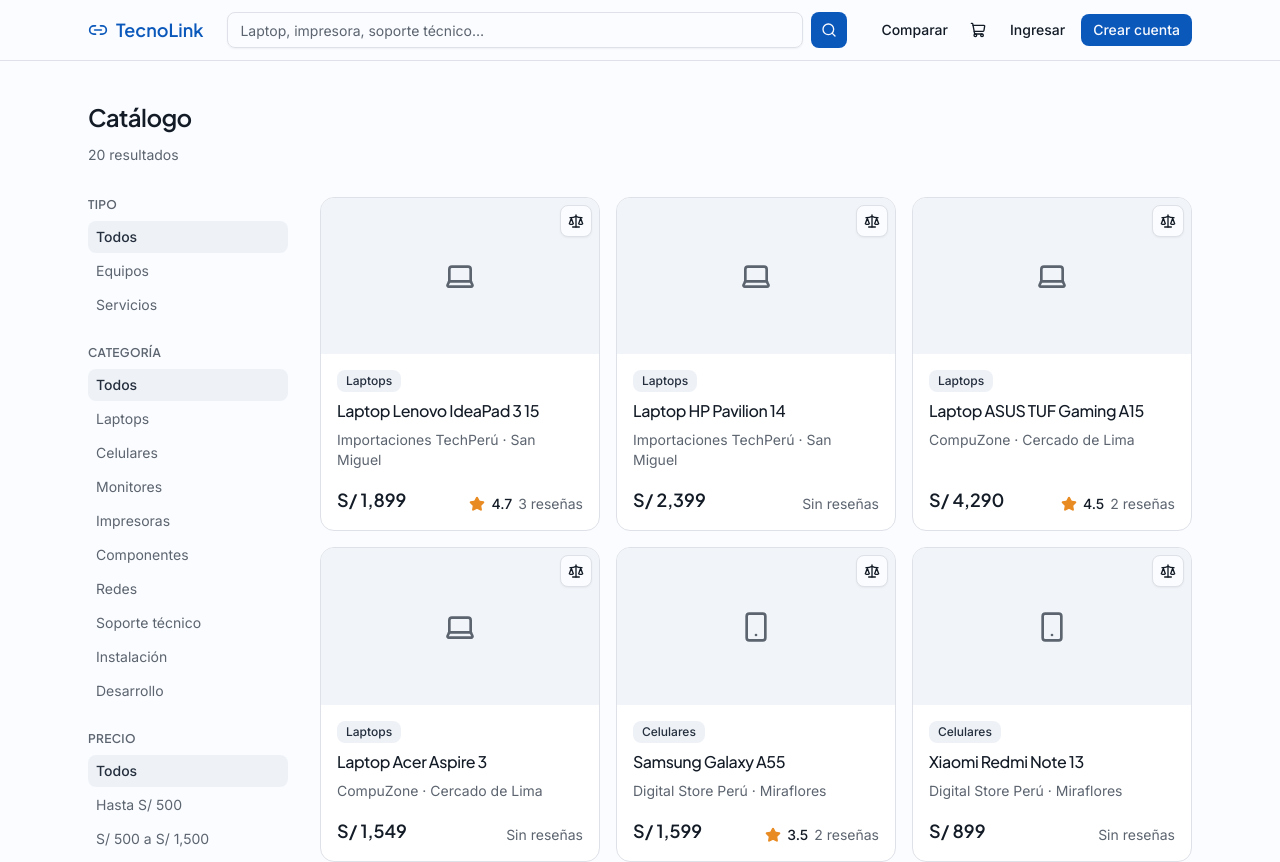
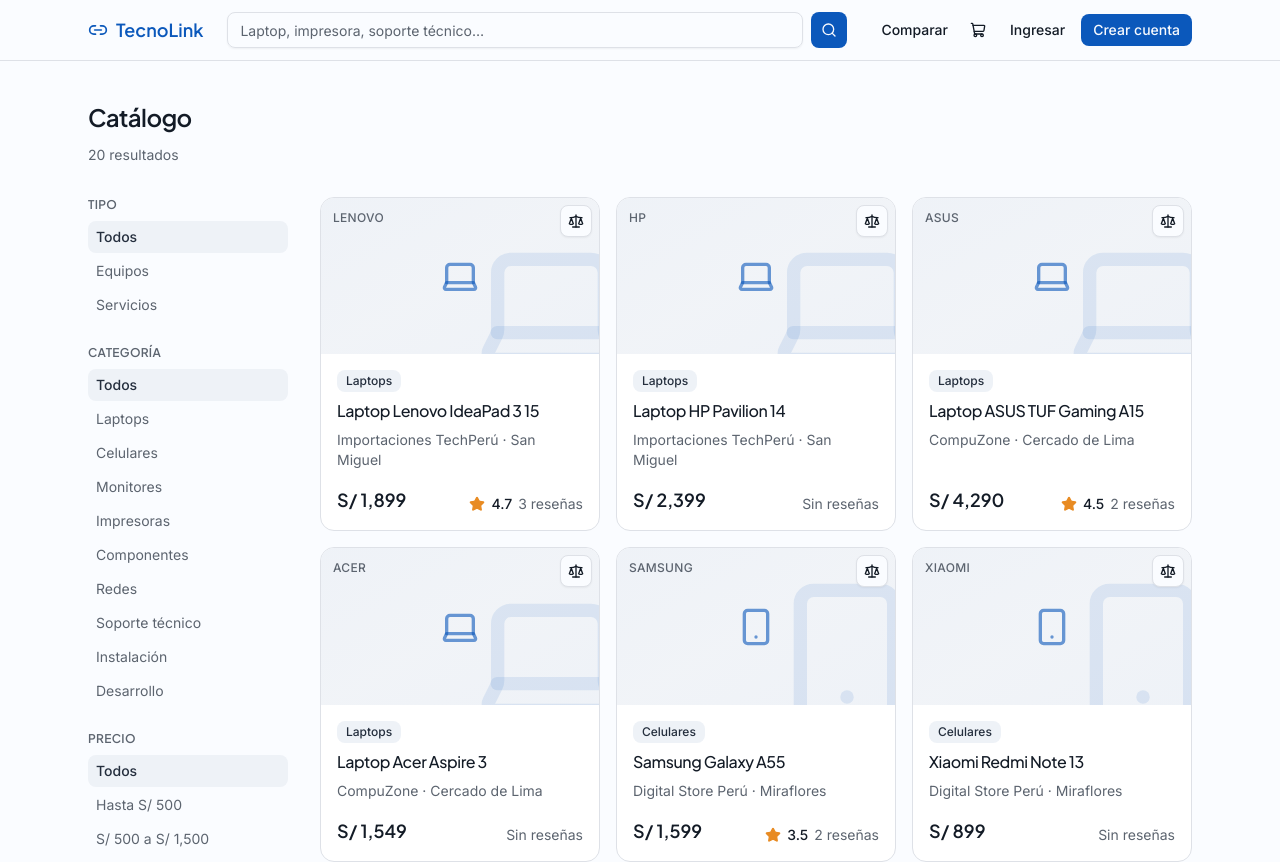
Before and after one commit to esteban-abanto-2709/TecnoLink, a Next.js app in the folder apps/web/: page /search in a window 1280 px wide. Shown: the top 862 px of the page. Built offline with nearby package versions, Linux system fonts and the light colour scheme.

Commit message:
fix(catalog): stop cards stretching and enrich item placeholders

```diff
--- a/apps/web/src/app/products/[id]/page.tsx
+++ b/apps/web/src/app/products/[id]/page.tsx
@@ -4,8 +4,8 @@
 
 import { AddToCartButton } from "@/components/add-to-cart-button";
 import { ButtonLink } from "@/components/button-link";
-import { CategoryIcon } from "@/components/category-icon";
 import { CompareToggle } from "@/components/compare-toggle";
+import { ItemThumb } from "@/components/item-thumb";
 import { Rating } from "@/components/rating";
 import { ReviewList } from "@/components/review-list";
 import { SupplierCard } from "@/components/supplier-card";
@@ -49,12 +49,12 @@
       <div className="mt-6 grid gap-10 lg:grid-cols-[1fr_320px]">
         <div className="space-y-10">
           <div className="grid gap-8 sm:grid-cols-2">
-            <div className="grid aspect-square place-items-center rounded-xl border border-border bg-muted">
-              <CategoryIcon
-                categoryId={product.categoryId}
-                className="size-16 text-muted-foreground"
-              />
-            </div>
+            <ItemThumb
+              categoryId={product.categoryId}
+              label={product.brand}
+              className="aspect-square rounded-xl border border-border"
+              iconClassName="size-16"
+            />
 
             <div className="space-y-4">
               {category ? (
--- a/apps/web/src/app/search/page.tsx
+++ b/apps/web/src/app/search/page.tsx
@@ -158,7 +158,7 @@
         </aside>
 
         {results.length > 0 ? (
-          <div className="grid gap-4 sm:grid-cols-2 xl:grid-cols-3">
+          <div className="grid content-start gap-4 sm:grid-cols-2 xl:grid-cols-3">
             {results.map((item) => (
               <ItemCard key={item.id} item={item} />
             ))}
--- a/apps/web/src/app/services/[id]/page.tsx
+++ b/apps/web/src/app/services/[id]/page.tsx
@@ -4,7 +4,7 @@
 
 import { AddToCartButton } from "@/components/add-to-cart-button";
 import { ButtonLink } from "@/components/button-link";
-import { CategoryIcon } from "@/components/category-icon";
+import { ItemThumb } from "@/components/item-thumb";
 import { Rating } from "@/components/rating";
 import { ReviewList } from "@/components/review-list";
 import { SupplierCard } from "@/components/supplier-card";
@@ -55,12 +55,12 @@
       <div className="mt-6 grid gap-10 lg:grid-cols-[1fr_320px]">
         <div className="space-y-10">
           <div className="grid gap-8 sm:grid-cols-2">
-            <div className="grid aspect-square place-items-center rounded-xl border border-border bg-muted">
-              <CategoryIcon
-                categoryId={service.categoryId}
-                className="size-16 text-muted-foreground"
-              />
-            </div>
+            <ItemThumb
+              categoryId={service.categoryId}
+              label={category?.name}
+              className="aspect-square rounded-xl border border-border"
+              iconClassName="size-16"
+            />
 
             <div className="space-y-4">
               {category ? (
--- a/apps/web/src/components/item-card.tsx
+++ b/apps/web/src/components/item-card.tsx
@@ -1,10 +1,10 @@
 import Link from "next/link";
 
-import { CategoryIcon } from "@/components/category-icon";
 import { CompareToggle } from "@/components/compare-toggle";
+import { ItemThumb } from "@/components/item-thumb";
 import { Rating } from "@/components/rating";
 import { Badge } from "@/components/ui/badge";
-import { getCategory, getSupplier } from "@/data/catalog";
+import { getCategory, getProduct, getSupplier } from "@/data/catalog";
 import type { CatalogItem } from "@/data/types";
 import { formatPrice, formatServicePrice } from "@/lib/format";
 
@@ -17,6 +17,7 @@
     item.kind === "product" ? `/products/${item.id}` : `/services/${item.id}`;
   const category = getCategory(item.categoryId);
   const supplier = getSupplier(item.supplierId);
+  const brand = getProduct(item.id)?.brand;
   const price = item.pricing
     ? formatServicePrice(item.price, item.pricing)
     : formatPrice(item.price);
@@ -33,12 +34,11 @@
         href={href}
         className="group flex flex-1 flex-col overflow-hidden rounded-xl border border-border bg-card transition-colors hover:border-primary/40"
       >
-      <div className="grid aspect-video place-items-center bg-muted">
-        <CategoryIcon
-          categoryId={item.categoryId}
-          className="size-8 text-muted-foreground"
-        />
-      </div>
+      <ItemThumb
+        categoryId={item.categoryId}
+        label={brand ?? category?.name}
+        className="aspect-video"
+      />
 
       <div className="flex flex-1 flex-col gap-2 p-4">
         {category ? (
--- /dev/null
+++ b/apps/web/src/components/item-thumb.tsx
@@ -0,0 +1,43 @@
+import { CategoryIcon } from "@/components/category-icon";
+import { cn } from "@/lib/utils";
+
+type ItemThumbProps = {
+  categoryId: string;
+  label?: string;
+  className?: string;
+  iconClassName?: string;
+};
+
+export function ItemThumb({
+  categoryId,
+  label,
+  className,
+  iconClassName,
+}: ItemThumbProps) {
+  return (
+    <div
+      className={cn(
+        "relative isolate overflow-hidden bg-gradient-to-br from-secondary via-muted to-secondary",
+        className
+      )}
+    >
+      <CategoryIcon
+        categoryId={categoryId}
+        className="absolute -bottom-8 -right-8 -z-10 size-40 text-primary/10"
+      />
+
+      <div className="grid size-full place-items-center">
+        <CategoryIcon
+          categoryId={categoryId}
+          className={cn("size-10 text-primary/60", iconClassName)}
+        />
+      </div>
+
+      {label ? (
+        <span className="absolute left-3 top-3 text-xs font-medium uppercase tracking-wide text-muted-foreground">
+          {label}
+        </span>
+      ) : null}
+    </div>
+  );
+}
```
